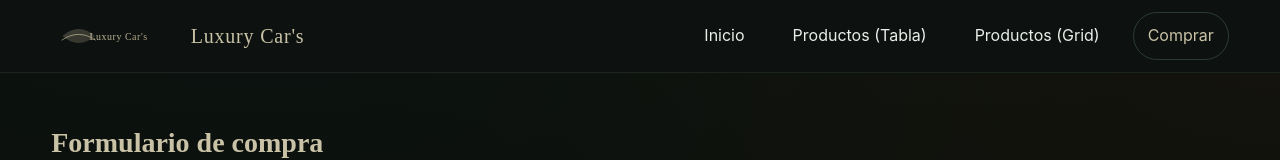
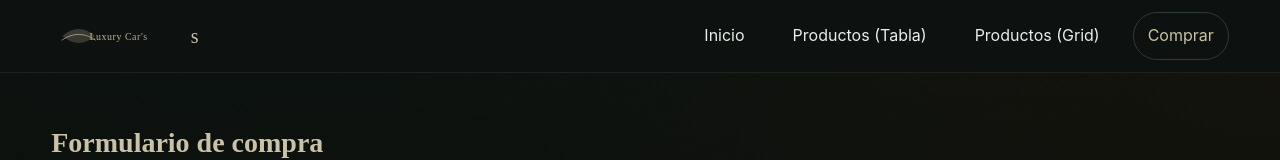
Before and after one commit to aalexalarcon7/TP-1---Paradigmas-y-lenguajes-de-programacion-III, a plain HTML site: page comprar.html in a window 1280 px wide. Shown: the top 160 px of the page. Drawn offline with Linux system fonts and the light colour scheme.

Commit message:
comprar.html

```diff
--- a/comprar.html
+++ b/comprar.html
@@ -9,7 +9,7 @@
 <body>
   <header class="navbar">
     <div class="container wrap">
-      <a class="brand" href="index.html"><img src="logo-luxurycars.svg" alt=""><span>Luxury Car's</span></a>
+      <a class="brand" href="index.html"><img src="logo-luxurycars.svg" alt=""><span>s</span></a>
       <nav class="nav">
         <a href="index.html">Inicio</a>
         <a href="listado_tabla.html">Productos (Tabla)</a>
```
